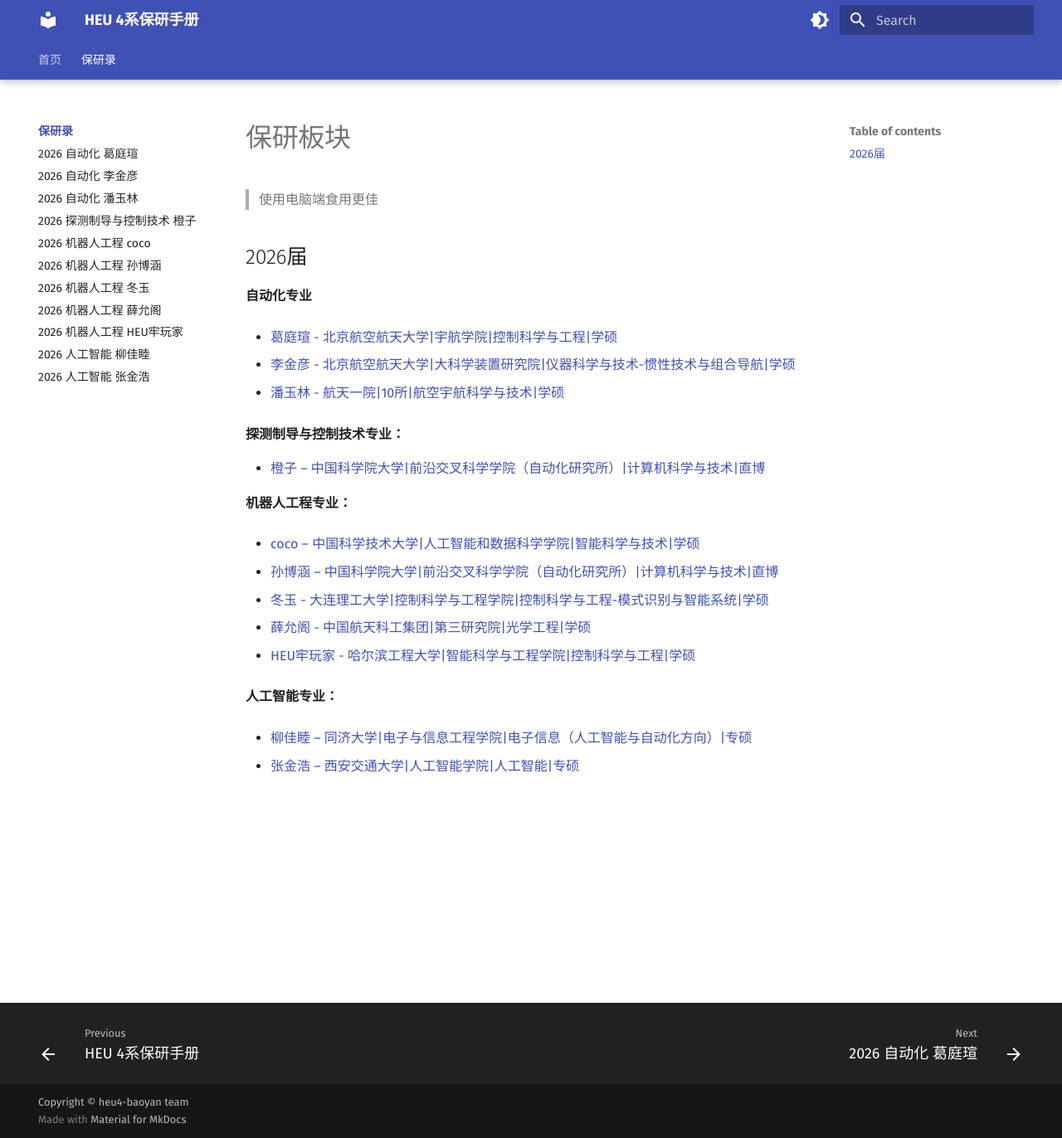
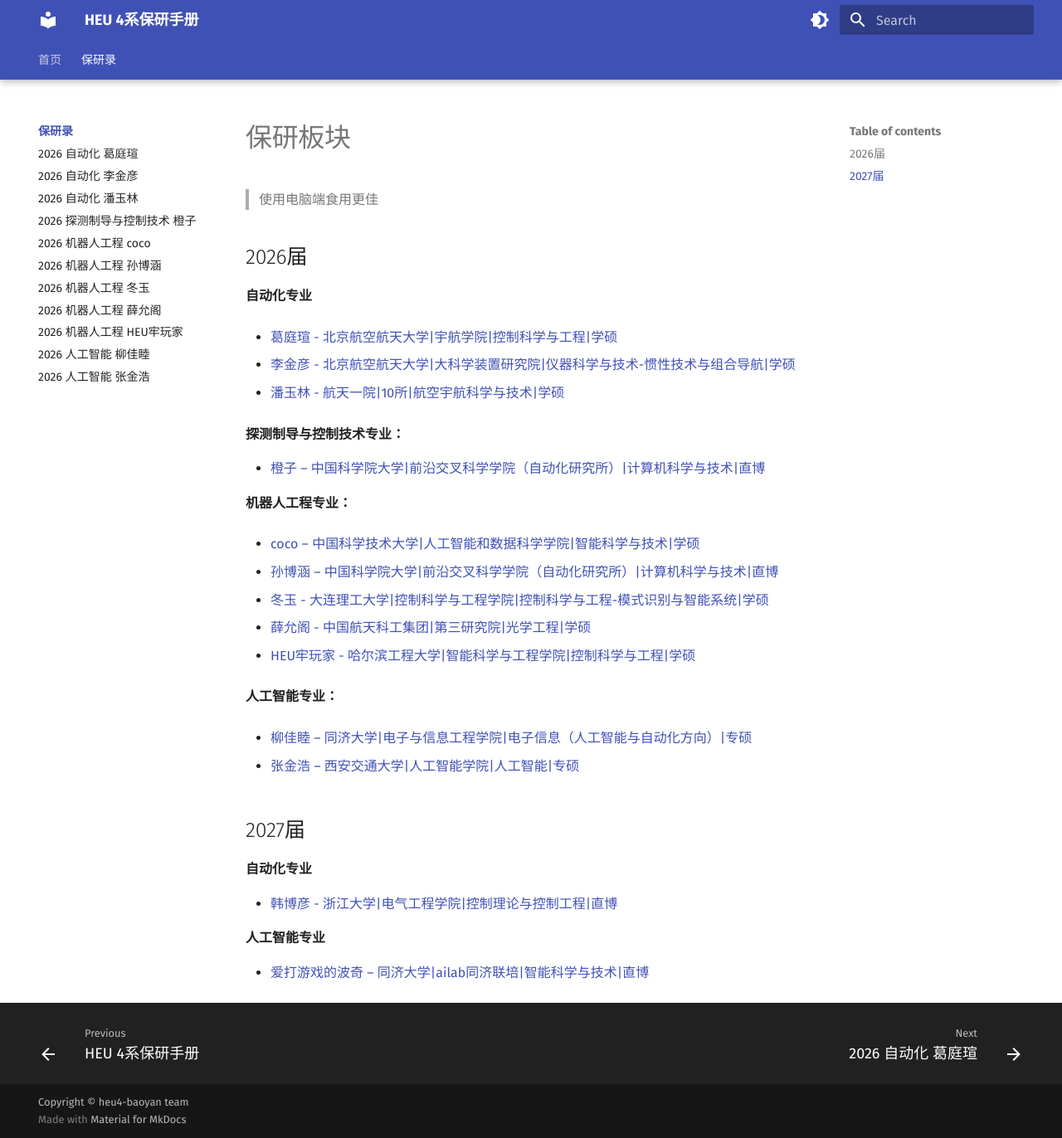
Before and after one commit to heu4-baoyan/heu4-baoyan, an MkDocs documentation site: the page built from docs/baoyan/index.md, in a window 1280 px wide and 1372 px high. Shown: the whole window at 83% size. Built offline with MkDocs 1.6.1 and Material for MkDocs 9.7.7, drawn with Linux system fonts in a browser that asks for light colours.

Commit message:
Update index.md

```diff
--- a/docs/baoyan/index.md
+++ b/docs/baoyan/index.md
@@ -33,3 +33,12 @@
 - [ 柳佳睦 – 同济大学|电子与信息工程学院|电子信息（人工智能与自动化方向）|专硕](./CompSci/2026/cases/jiamuliu.md)<br>
 
 - [ 张金浩 – 西安交通大学|人工智能学院|人工智能|专硕](./CompSci/2026/cases/jinhaozhang.md)<br>
+
+## 2027届
+**自动化专业**<br>
+
+- [ 韩博彦 - 浙江大学|电气工程学院|控制理论与控制工程|直博](./CompSci/2027/cases/boyanhan.md)<br>
+
+**人工智能专业**<br>
+
+- [ 爱打游戏的波奇 – 同济大学|ailab同济联培|智能科学与技术|直博](./CompSci/2027/cases/boqi.md)<br>
```
